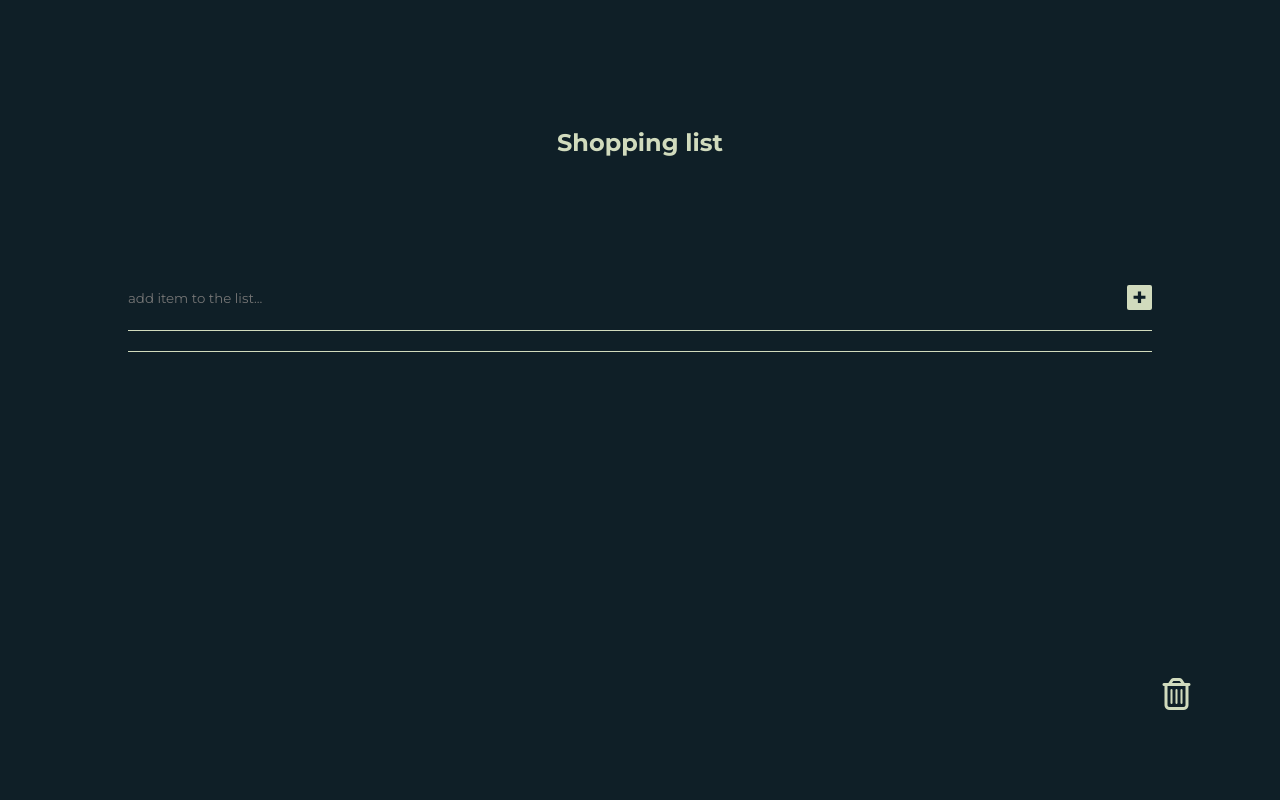
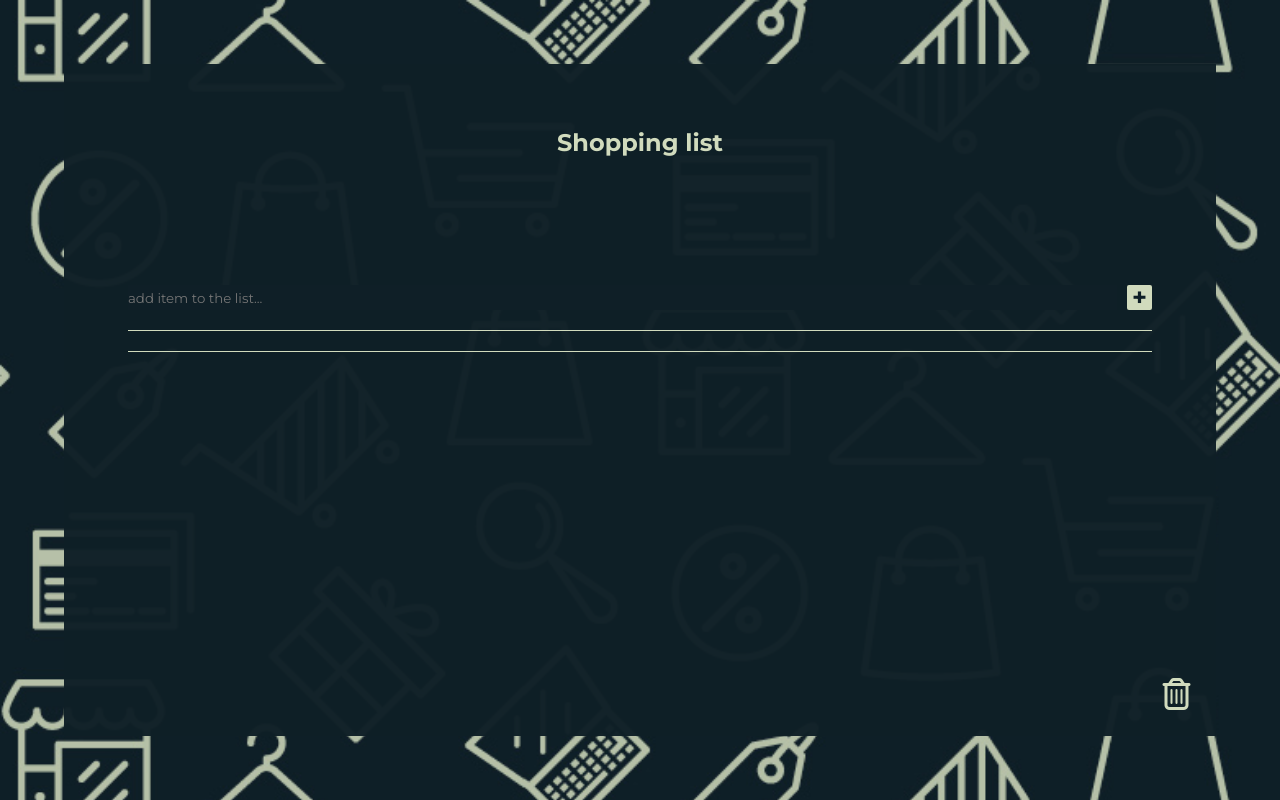
Before and after one commit to GorskiMaciej/shopping-list, a plain HTML site: page index.html in a window 1280 px wide. Drawn offline with Linux system fonts and the light colour scheme.

Commit message:
Adding background image

```diff
--- a/style.css
+++ b/style.css
@@ -13,15 +13,15 @@ html {
 
 body {
     padding: 5vw;
-    background-color: var(--darkbackgroundColor);
-
+    background-image: url("background.jpg");
+    background-size: 100%;
 }
 
 .app {
     /* margin: 5vw; */
     padding: 5vw;
     min-height: calc(100vh - 20vw);
-    /* background-color: #D1DBBD; */
+    background-color: #0f1f27f8;
 }
 
 .app__h1 {
```
Also changed, not shown: background.jpg (added), 1 other file.
